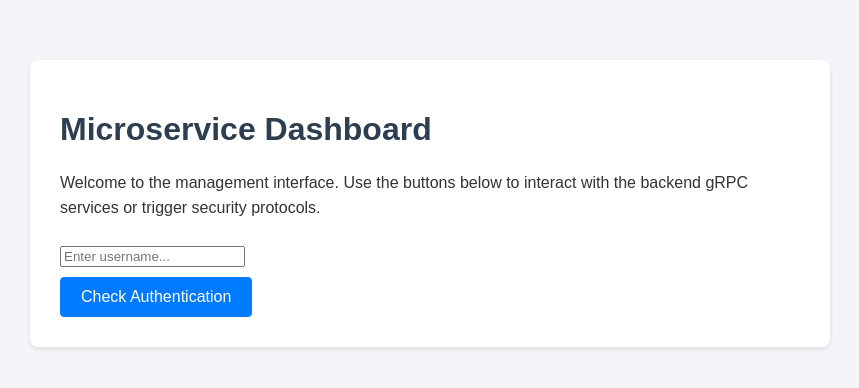
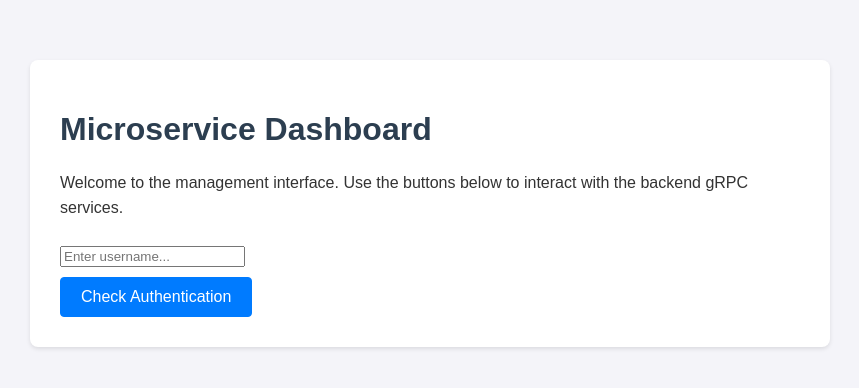
Before and after one commit to SecuringMicroservicesLab/DjangoSite, a Django app: page / in a window 1280 px wide. Shown: the top 388 px of the page, without its empty margins (210-1069 px from the left). Run offline with Django 5.2, Linux system fonts and the light colour scheme; parts of the project's set-up code (start-up, migrations or seed data) failed here and were passed over.

Commit message:
Update index.html

```diff
--- a/mysite/main_app/templates/main_app/index.html
+++ b/mysite/main_app/templates/main_app/index.html
@@ -61,7 +61,7 @@
 
       <p>
         Welcome to the management interface. Use the buttons below to interact with
-        the backend gRPC services or trigger security protocols.
+        the backend gRPC services.
       </p>
 
       <form method="post" action="{% url 'check_authentication' %}">
```
